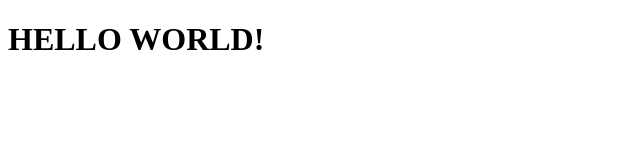
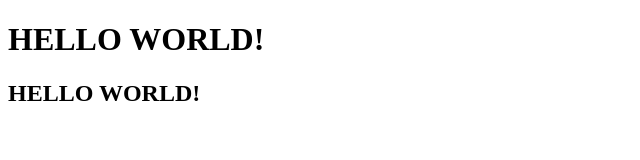
Before and after one commit to nurhatipoglu/Eczane_Yonetim_Sistemi, a plain HTML site: page index.html in a window 1280 px wide. Shown: the whole page, without its empty margins (0-640 px from the left). Drawn offline with Linux system fonts and the light colour scheme.

Commit message:
Update index.html

```diff
--- a/index.html
+++ b/index.html
@@ -5,5 +5,6 @@
     </head>
     <body>
         <h1>HELLO WORLD!</h1>
+        <h2>HELLO WORLD!</h2>
     </body>
 </html>
```
